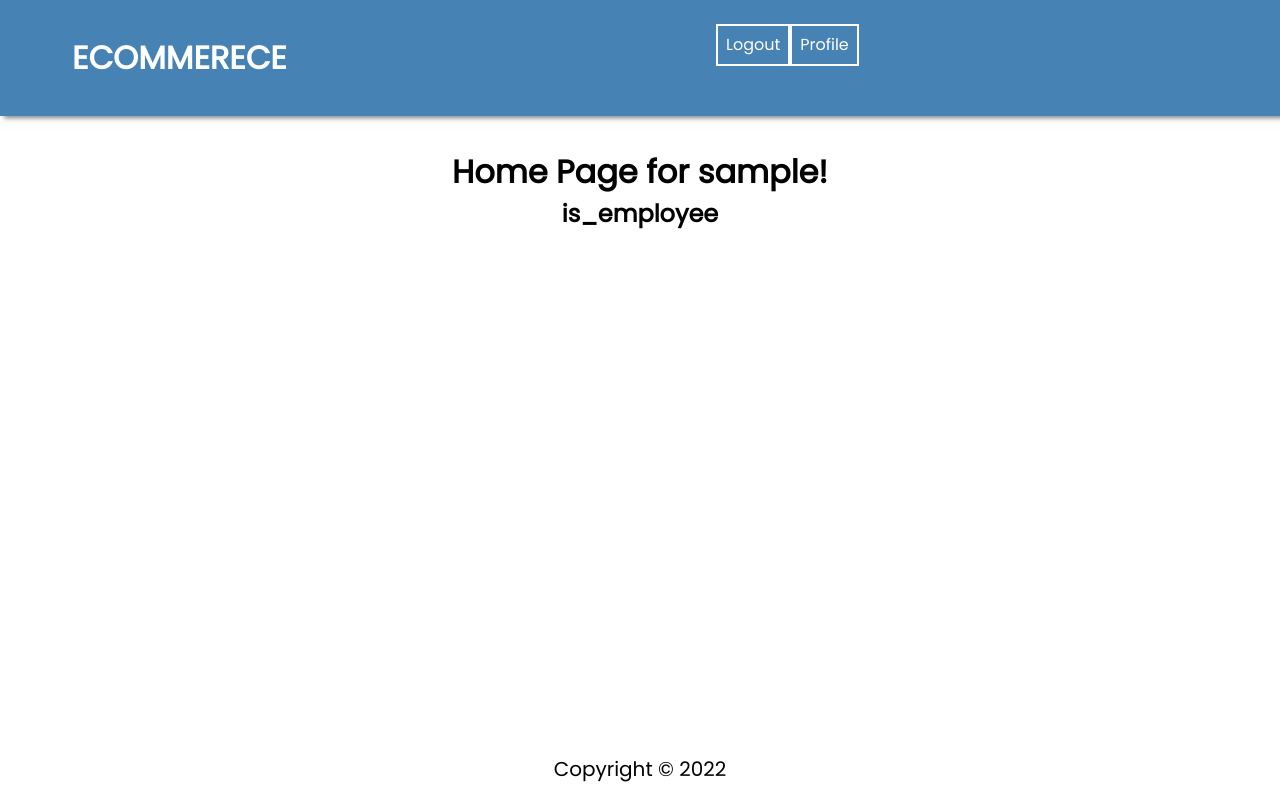
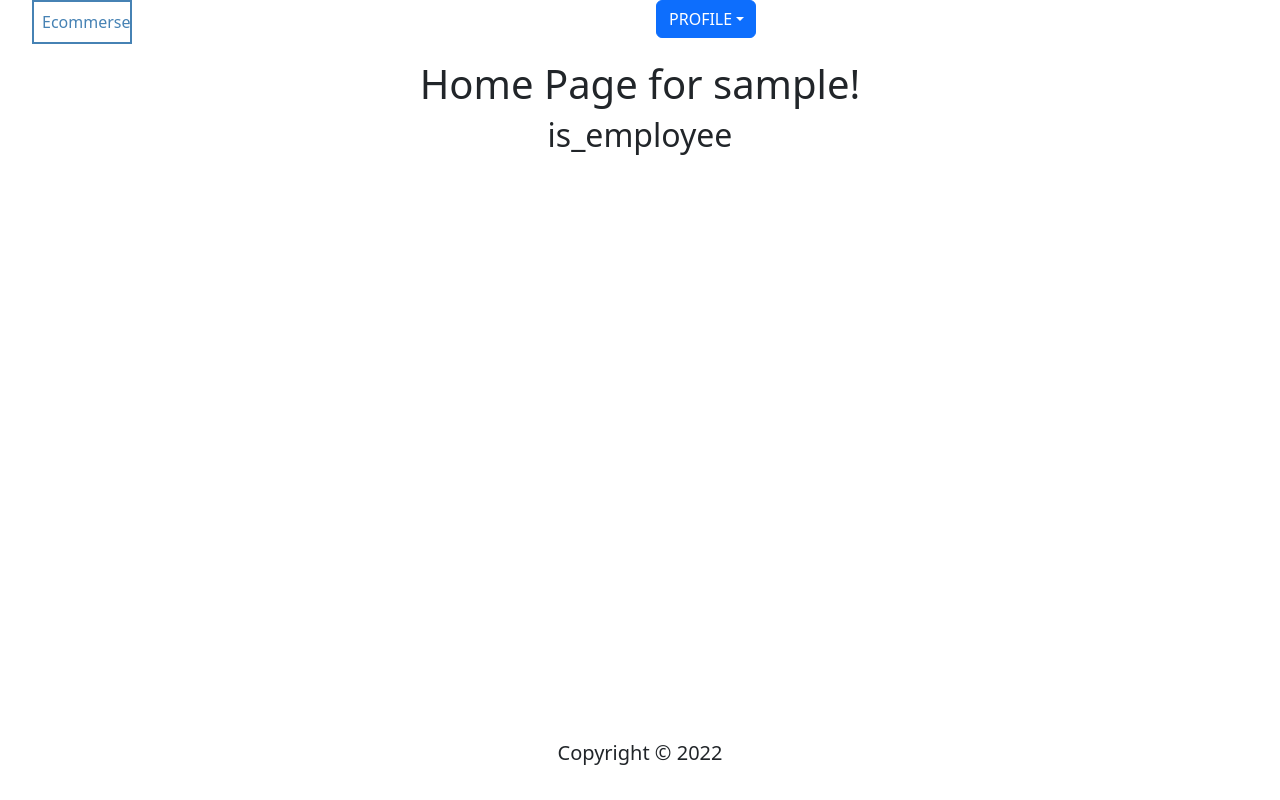
Before and after one commit to michael-prye/Ecommerce-website, a React (Create React App) app in the folder frontend/: page / in a window 1280 px wide. Built offline with nearby package versions, Linux system fonts and the light colour scheme; sample sign-in values are in the browser's storage.

Commit message:
Installed React-Bootstrap + Added Dropdown Menu to navBar

```diff
--- a/frontend/package.json
+++ b/frontend/package.json
@@ -3,13 +3,14 @@
   "version": "0.1.0",
   "private": true,
   "dependencies": {
-    "@headlessui/react": "^1.7.7",
     "@testing-library/jest-dom": "^5.16.2",
     "@testing-library/react": "^12.1.2",
     "@testing-library/user-event": "^13.5.0",
     "axios": "^0.26.0",
+    "bootstrap": "^5.3.0-alpha1",
     "jwt-decode": "^3.1.2",
     "react": "^17.0.2",
+    "react-bootstrap": "^2.7.0",
     "react-dom": "^17.0.2",
     "react-router-dom": "^6.2.1",
     "react-scripts": "5.0.0",
--- a/frontend/src/App.js
+++ b/frontend/src/App.js
@@ -1,6 +1,8 @@
 // General Imports
 import { Routes, Route } from "react-router-dom";
 import "./App.css";
+import 'bootstrap/dist/css/bootstrap.min.css';
+
 
 // Pages Imports
 import HomePage from "./pages/HomePage/HomePage";
--- a/frontend/src/components/NavBar/NavBar.css
+++ b/frontend/src/components/NavBar/NavBar.css
@@ -1,67 +1,5 @@
-ul {
-  display: flex;
-  justify-content: space-between;
-  list-style-type: none;
+ul{
+    list-style-type: none;
+    display: flex;
+    justify-content: space-between;
 }
-
-li {
-  font-size: 1.25rem;
-}
-
-.navBar {
-  background: steelblue;
-  box-shadow: 4px 2px 5px gray;
-  color: white;
-  margin-bottom: 2rem;
-  padding: 1.5rem 2rem;
-}
-
-.navBar button {
-  background: transparent;
-  border: 2px solid white;
-  color: white;
-  padding: 0.4rem 0.5rem;
-}
-
-.navBar button:hover {
-  background: white;
-  color: steelblue;
-  cursor: pointer;
-}
-
-.brand {
-  cursor: pointer;
-  font-size: 2rem;
-}
-
-.menuNav {
-  overflow-y: scroll;
-  list-style: none;
-  position: fixed;
-  top: 0;
-  background: darkcyan;
-  left: 0;
-  bottom: 0;
-  height: 100vh;
-  width: 0;
-  overflow: hidden;
-  max-width: 290px;
-  z-index: 9;
-}
-
-.menuNav.showMenu {
-  width: 100%;
-}
-
-a {
-  display: block;
-  padding: 10px 40px;
-  text-decoration: none;
-  color: #3fffd2;
-  text-transform: uppercase;
-  font-weight: bold;
-}
-
-.menuNav li:first-child {
-  margin-top: 7rem;
-}
--- a/frontend/src/components/NavBar/NavBar.jsx
+++ b/frontend/src/components/NavBar/NavBar.jsx
@@ -4,7 +4,7 @@ import { useNavigate, Link } from "react-router-dom";
 import AuthContext from "../../context/AuthContext";
 import useWindowSize from "../../hooks/useWindowSize";
 import "./NavBar.css";
-import { Menu } from "@headlessui/react";
+import Dropdown from 'react-bootstrap/Dropdown'
 
 const Navbar = () => {
   const { logoutUser, user } = useContext(AuthContext);
@@ -12,47 +12,40 @@ const Navbar = () => {
   const navigate = useNavigate();
   const innerWidth = useWindowSize();
 
- function ProfileMenu(){
-  return(
-    {
-
-    }
-  )
- }
-
-  if (innerWidth < 500){
-    return(
-      <div>
 
 
-      </div>
-    );
-  } else{
   return (
     <div className="navBar">
       <ul>
-        <li className="brand">
-          <Link to="/" style={{ textDecoration: "none", color: "white" }}>
-            <b>Ecommerece</b>
-          </Link>
+        <li>
+          <button onClick={()=> navigate("/")}>Ecommerse</button>
         </li>
-        <li>
+
           {user ? (
             <div>
-            <button onClick={logoutUser}>Logout</button>
-            <button onClick={() => navigate("/profile")}>Profile</button>
+            <Dropdown>
+              <Dropdown.Toggle>
+                PROFILE
+              </Dropdown.Toggle>
+              <Dropdown.Menu>
+                <Dropdown.Item  onClick={() => navigate("/profile")}> ACCOUNT</Dropdown.Item>
+                <Dropdown.Item  onClick={logoutUser}> Logout</Dropdown.Item>
+              </Dropdown.Menu>
+            </Dropdown>
+
+
             </div>
           ) : (
             <button onClick={() => navigate("/login")}>Login</button>
           )}
-        </li>
+
         <li>
 
         </li>
       </ul>
+
     </div>
   );
-          }
-};
+}
 
 export default Navbar;
```
Also changed, not shown: 1 other file (tests, documents, lock files or other folders).
